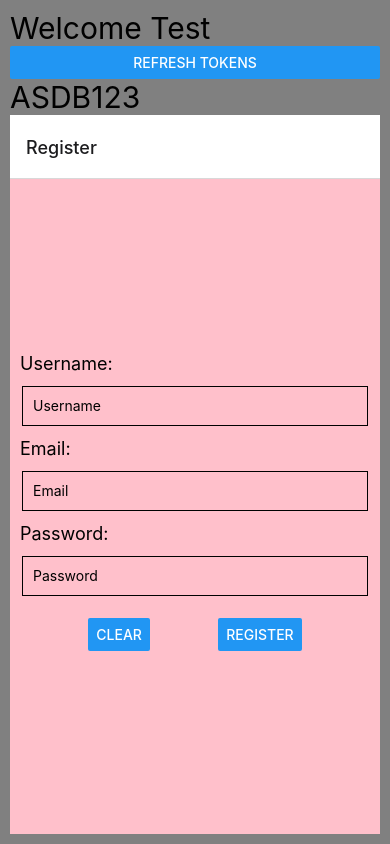
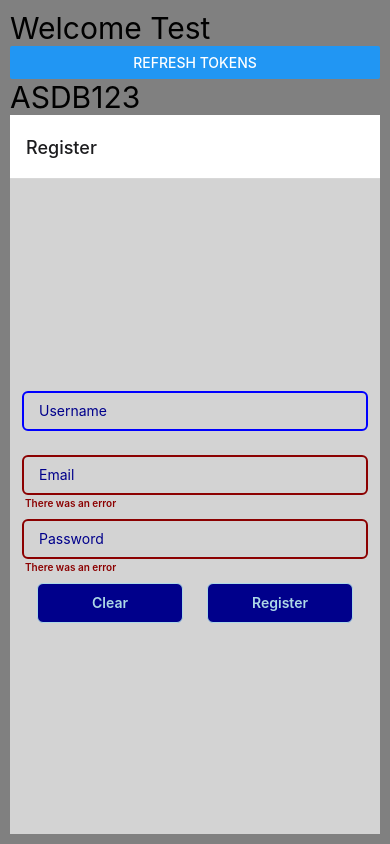
Before and after one commit to nmc9/LDS-Frontend, a React Native app: screen /CreateEvent in a window 390 px wide. Built offline with nearby package versions, Linux system fonts and the light colour scheme.

Commit message:
[LDS-NF-4] Add App Input and Button

```diff
--- /dev/null
+++ b/src/appStyles.js
@@ -0,0 +1,56 @@
+import { StyleSheet } from 'react-native';
+
+export default StyleSheet.create({
+  appButton: {
+    minWidth:80,
+    flex:1,
+    height: 40,
+    margin: 12,
+    borderWidth: 1,
+    padding: 15,
+    borderRadius: 6,
+    borderColor:'lightblue',
+    alignItems:"center",
+    flexDirection:'row',
+    backgroundColor: "darkblue",
+    justifyContent:'center',
+  },
+
+  appButtonText:{
+    fontWeight: 600,
+    color:"lightblue"
+  },
+
+
+  appInputWithError:{
+    height: 40,
+    margin: 12,
+    marginBottom:2,
+    borderWidth: 2,
+    padding: 15,
+    borderRadius: 6,
+    color:'darkblue',
+    borderColor:'darkred',
+  },
+
+  appInput: {
+    height: 40,
+    margin: 12,
+    marginBottom: 12,
+    borderWidth: 2,
+    padding: 15,
+    borderRadius: 6,
+    color:'darkblue',
+    borderColor:'blue',
+  },
+
+  appInputError:{
+    height:10,
+    margin:0,
+    fontWeight:600,
+    fontSize:10,
+    paddingStart: 15,
+    color:'darkred',
+  }
+
+});
--- /dev/null
+++ b/src/components/AppButton.js
@@ -0,0 +1,20 @@
+import { StyleSheet,Pressable,Text } from 'react-native';
+import appStyles from "../appStyles";
+
+const AppButton = (props) => {
+  return <Pressable
+  onPress={props.onPress}
+  style={props.buttonStyle ? props.buttonStyle : ({ pressed }) => [
+  appStyles.appButton,
+  {
+    opacity: pressed ? 0.5 : 1,
+  },
+  ]}>
+  <Text selectable={false} style={props.textStyle ? props.textStyle : appStyles.appButtonText}>
+  {props.content}
+  </Text>
+  </Pressable>
+};
+
+
+export default AppButton;
--- /dev/null
+++ b/src/components/AppInput.js
@@ -0,0 +1,23 @@
+import { TextInput,Text,View } from 'react-native';
+import { useState} from 'react'
+
+import appStyles from "../appStyles";
+
+const AppInput = (props) => {
+
+return <View style={appStyles.appInputWrapper}>
+<TextInput
+style={props.error ? appStyles.appInputWithError : appStyles.appInput}
+onChangeText={ props.onChangeText}
+value={props.value}
+placeholder={props.placeholder}
+textContentType={props.textContentType}
+autoComplete={props.autoComplete}
+keyboardType={props.keyboardType}
+secureTextEntry={props.secureTextEntry}
+/>
+{props.error ? (<Text style={appStyles.appInputError}>{props.error}</Text>) : null }
+</View>
+};
+
+export default AppInput;
--- a/src/profiles/Register.js
+++ b/src/profiles/Register.js
@@ -1,5 +1,8 @@
 import React, {useEffect, useState} from 'react'
-import { StyleSheet,Text,View,Button,TextInput } from 'react-native';
+import { StyleSheet,Text,View,Button,TextInput,Pressable } from 'react-native';
+import appStyles from '../appStyles';
+import AppButton from "../components/AppButton";
+import AppInput from "../components/AppInput";
 
 const Register = ({ route, navigation }) => {
 
@@ -7,7 +10,10 @@ const Register = ({ route, navigation }) => {
   const [password, onChangePassword] = useState("");
   const [email, onChangeEmail] = useState("");
 
+  const [usernameError,onChangeUsernameError] = useState(null)
+
   const onClear = () => {
+    console.log("clear")
     onChangeUsername("")
     onChangePassword("")
     onChangeEmail("")
@@ -25,80 +31,84 @@ const Register = ({ route, navigation }) => {
       //Take this data and store it as the user token
       console.log(data);
     }).catch((error) => {
-      console.log(error)
+      onChangeUsernameError(error.response.data.errors.name)
     })
   }
 
   return (
-    <View style={styles.container}>
-      <Text style={styles.label}>Username:</Text>
-      <TextInput
-        style={styles.input}
+    <View style={registerStyles.container}>
+
+    <AppInput
+    error={usernameError}
     onChangeText={onChangeUsername}
     value={username}
     placeholder="Username"
-      />
+    ></AppInput>
 
-      <Text style={styles.label}>Email:</Text>
-      <TextInput
-        style={styles.input}
+    <AppInput error="There was an error"
     onChangeText={onChangeEmail}
     value={email}
     placeholder="Email"
-      />
+    textContentType="emailAddress"
+    autoComplete="email"
+    keyboardType="email-address"
+    ></AppInput>
 
-      <Text style={styles.label}>Password:</Text>
-      <TextInput
-        style={styles.input}
+
+    <AppInput error="There was an error"
     onChangeText={onChangePassword}
     value={password}
     placeholder="Password"
-      />
+    autoComplete="password-new"
+    secureTextEntry={true}
+    textContentType="newPassword"
+    ></AppInput>
 
 
 
-      <View style={styles.buttonHolder}>
-        <Button
-                onPress={onClear}
+    <View style={registerStyles.buttonHolder}>
+    <AppButton content="Clear" onPress={onClear}>
+    </AppButton>
+    <AppButton content="Register" onPress={onSubmit}>
+    </AppButton>
 
-        title="Clear"
-        ></Button>
-        <Button
-        onPress={onSubmit}
-        title="Register"
-        ></Button>
+
+
     </View>
     </View>
     );
 }
 
-const styles = StyleSheet.create({
+const registerStyles = StyleSheet.create({
   container: {
     flex: 1,
+    // maxWidth: 400,
     // padding: 300,
-    backgroundColor: "pink",
-    alignItems:'stretch',
+    backgroundColor: "lightgrey",
+    alignItems:'left',
     justifyContent:'center'
   },
 
   label:{
-    paddingLeft:10,
+    paddingTop:10,
+    paddingLeft:20,
     alignSelf:'flex-start',
-    fontSize: 18,
+    fontSize: 16,
   },
 
   buttonHolder:{
-    padding: 10,
+    padding: 15,
     flexDirection:'row',
-    justifyContent:'space-evenly'
+    flexWrap: "wrap",        // backgroundColor: "green",
+
+    paddingTop:0,
+
+    paddingBottom:0,
   },
 
-  input: {
-    height: 40,
-    margin: 12,
-    borderWidth: 1,
-    padding: 10,
-  },
+
+
+
 })
 
 export default Register;
```
Lines whose indentation alone changed are shown as unchanged.
